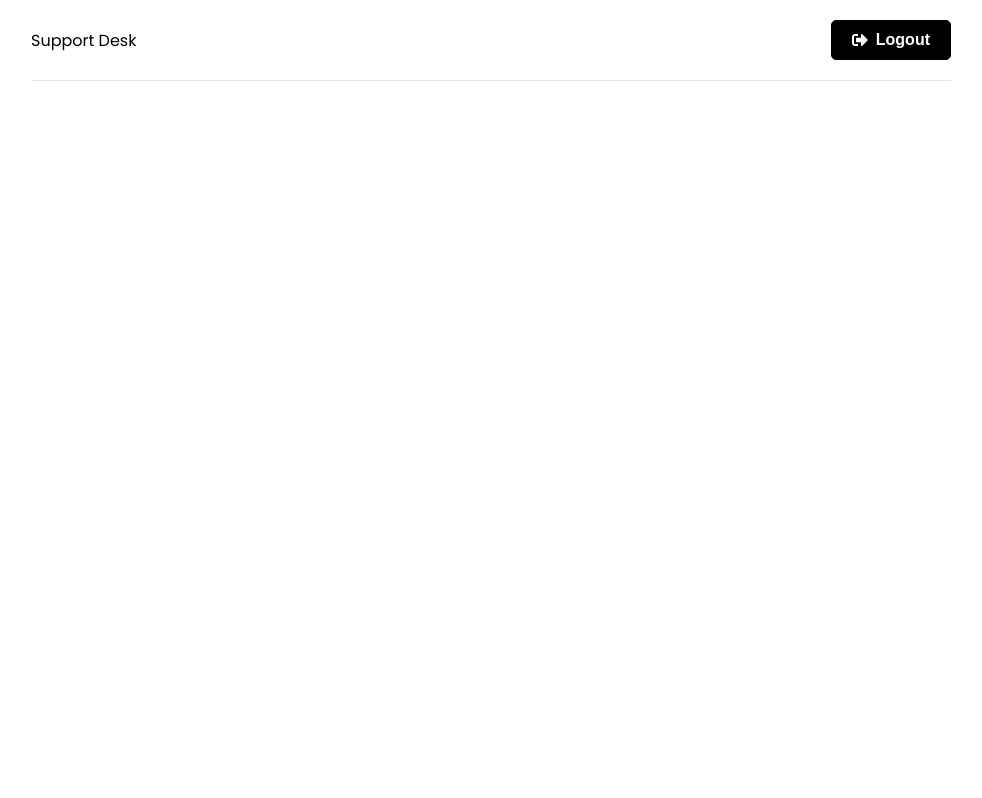
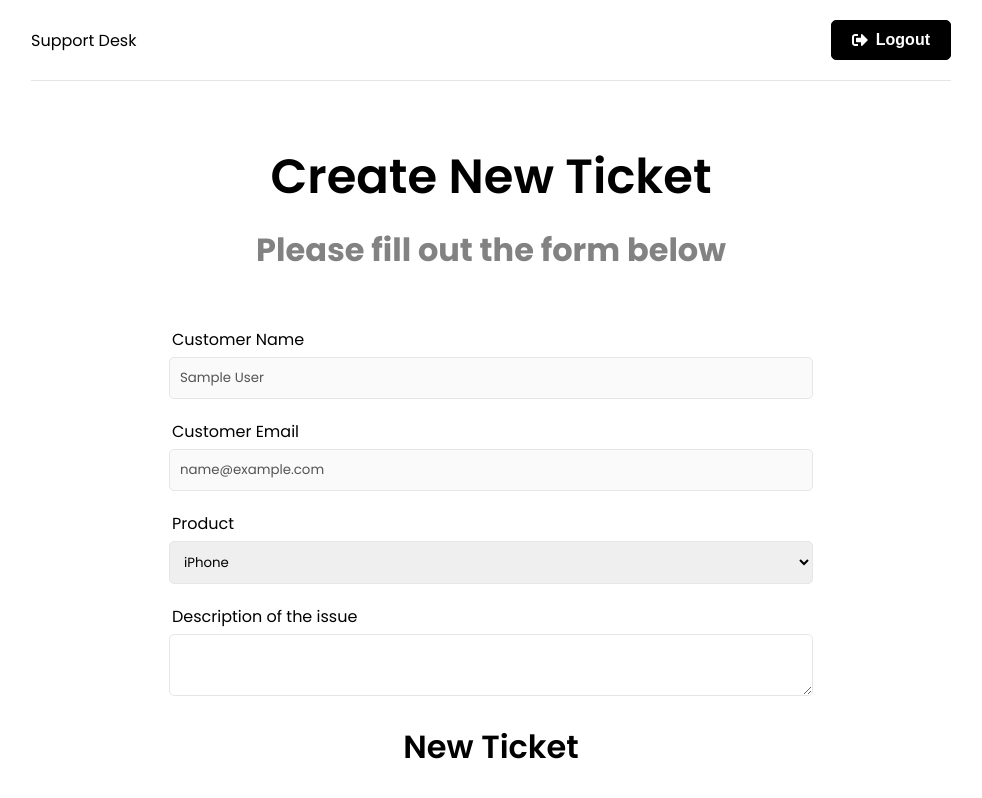
Before and after one commit to judo2000/mern_support_desk, a React (Create React App) app in the folder frontend/: page /new-ticket in a window 1280 px wide. Before the commit this address had no page. Shown: the whole page, without its empty margins (149-1131 px from the left). Built offline with nearby package versions, Linux system fonts and the light colour scheme; sample sign-in values are in the browser's storage.

Commit message:
Create useAuthState hook and private, new ticket route and build new ticket form;

```diff
--- a/frontend/src/App.js
+++ b/frontend/src/App.js
@@ -2,9 +2,11 @@
 import { ToastContainer } from "react-toastify";
 import "react-toastify/dist/ReactToastify.css";
 import Header from "./components/Header";
+import PrivateRoute from "./components/PrivateRoute";
 import Home from "./pages/Home";
 import Login from "./pages/Login";
 import Register from "./pages/Register";
+import NewTicket from "./pages/NewTicket";
 
 function App() {
   return (
@@ -16,6 +18,9 @@
             <Route path='/' element={<Home />} />
             <Route path='/login' element={<Login />} />
             <Route path='/register' element={<Register />} />
+            <Route path='/new-ticket' element={<PrivateRoute />}>
+              <Route path='/new-ticket' element={<NewTicket />} />
+            </Route>
           </Routes>
         </div>
       </Router>
--- /dev/null
+++ b/frontend/src/components/PrivateRoute.jsx
@@ -0,0 +1,15 @@
+import { Navigate, Outlet } from "react-router-dom";
+import { useAuthStatus } from "../hooks/useAuthStatus";
+import Spinner from "./Spinner";
+
+const PrivateRoute = () => {
+  const { loggedIn, checkingStatus } = useAuthStatus();
+
+  if (checkingStatus) {
+    return <Spinner />;
+  }
+
+  return loggedIn ? <Outlet /> : <Navigate to='/login' />;
+};
+
+export default PrivateRoute;
--- /dev/null
+++ b/frontend/src/hooks/useAuthStatus.js
@@ -0,0 +1,20 @@
+import { useState, useEffect } from "react";
+import { useSelector } from "react-redux";
+
+export const useAuthStatus = () => {
+  const [loggedIn, setLoggedIn] = useState(false);
+  const [checkingStatus, setCheckingStatus] = useState(true);
+
+  const { user } = useSelector((state) => state.auth);
+
+  useEffect(() => {
+    if (user) {
+      setLoggedIn(true);
+    } else {
+      setLoggedIn(false);
+    }
+    setCheckingStatus(false);
+  }, [user]);
+
+  return { loggedIn, checkingStatus };
+};
--- /dev/null
+++ b/frontend/src/pages/NewTicket.jsx
@@ -0,0 +1,69 @@
+import { useState } from "react";
+import { useSelector } from "react-redux";
+
+function NewTicket() {
+  const { user } = useSelector((state) => state.auth);
+  const [name] = useState(user.name);
+  const [email] = useState(user.email);
+  const [product, setProduct] = useState("");
+  const [description, setDescription] = useState("");
+
+  const onSubmit = (e) => {
+    e.preventDefault();
+  };
+
+  return (
+    <>
+      <section className='heading'>
+        <h1>Create New Ticket</h1>
+        <p>Please fill out the form below</p>
+      </section>
+
+      <section className='form'>
+        <div className='form-group'>
+          <label htmlFor='name'>Customer Name</label>
+          <input type='text' className='form-control' value={name} disabled />
+        </div>
+
+        <div className='form-group'>
+          <label htmlFor='name'>Customer Email</label>
+          <input type='email' className='form-control' value={email} disabled />
+        </div>
+        <form onSubmit={onSubmit}>
+          <div className='form-group'>
+            <label htmlFor='product'>Product</label>
+            <select
+              name='product'
+              id='product'
+              value={product}
+              onChange={(e) => setProduct(e.target.value)}
+            >
+              <option value='iPhone'>iPhone</option>
+              <option value='Macbook Pro'>Macbook Pro</option>
+              <option value='iMac'>iMac</option>
+              <option value='iPad'>iPad</option>
+            </select>
+          </div>
+          <div className='form-group'>
+            <label
+              htmlFor='description'
+              placeholder='description'
+              value={description}
+            >
+              Description of the issue
+            </label>
+            <textarea
+              name='description'
+              id='description'
+              className='form-control'
+              onChange={(e) => setDescription(e.target.value)}
+            ></textarea>
+          </div>
+        </form>
+      </section>
+      <h1>New Ticket</h1>
+    </>
+  );
+}
+
+export default NewTicket;
```
